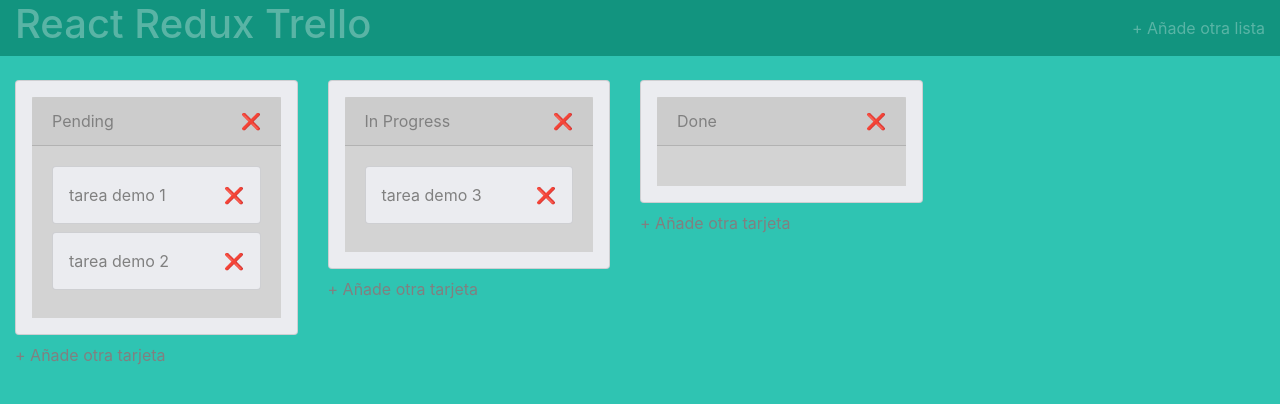
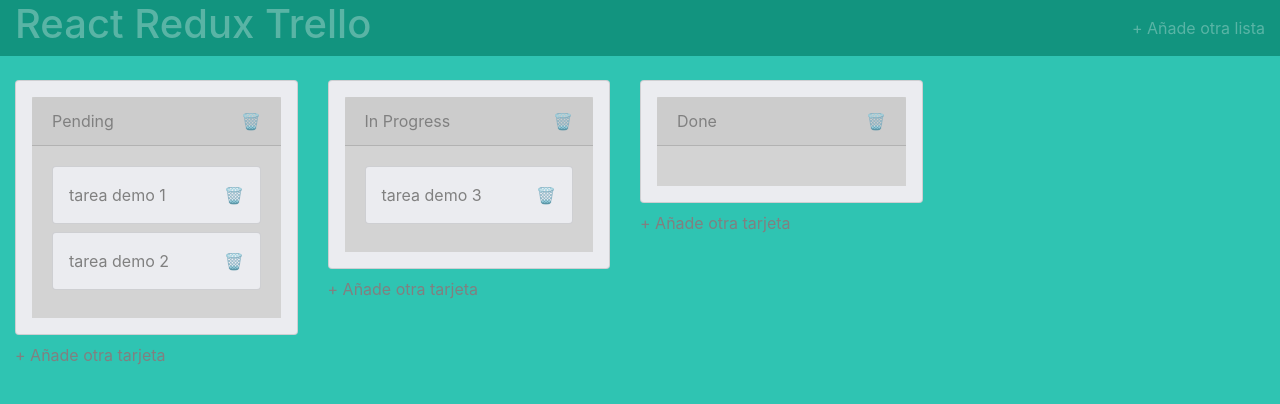
Before and after one commit to xavierventeo/react-redux-trello, a React (Create React App) app: page / in a window 1280 px wide. Shown: the top 404 px of the page. Built offline with nearby package versions, Linux system fonts and the light colour scheme.

Commit message:
Review emogi for delete item

```diff
--- a/src/components/List.jsx
+++ b/src/components/List.jsx
@@ -21,7 +21,7 @@
               <div className="divlista" {...provided.droppableProps} ref={provided.innerRef} style={getListStyle(snapshot.isDraggingOver)}>
                 <div className="card-header card-custom-alignment">
                   <span>{props.list.title}</span>
-                  <span role="img" aria-label="delete-card" onClick={() => props.removeList(props.list.id)}>❌</span>
+                  <span role="img" aria-label="delete-card" onClick={() => props.removeList(props.list.id)}>🗑️</span>
                 </div>
                 <div className="card-body">
                   { (props.list.cards).map( (card, index) => (
--- a/src/components/ListCard.jsx
+++ b/src/components/ListCard.jsx
@@ -12,7 +12,7 @@
         <div className="card" ref={provided.innerRef} {...provided.draggableProps} {...provided.dragHandleProps} style={getItemStyle(snapshot.isDragging,provided.draggableProps.style)}>
           <div className="card-text card-custom-alignment">
             <span>{props.card.text}</span>
-            <span role="img" aria-label="delete-card" onClick={() => props.removeCard(props.listID, props.card.id)}>❌</span>
+            <span role="img" aria-label="delete-card" onClick={() => props.removeCard(props.listID, props.card.id)}>🗑️</span>
           </div>
         </div>
       )}
```
